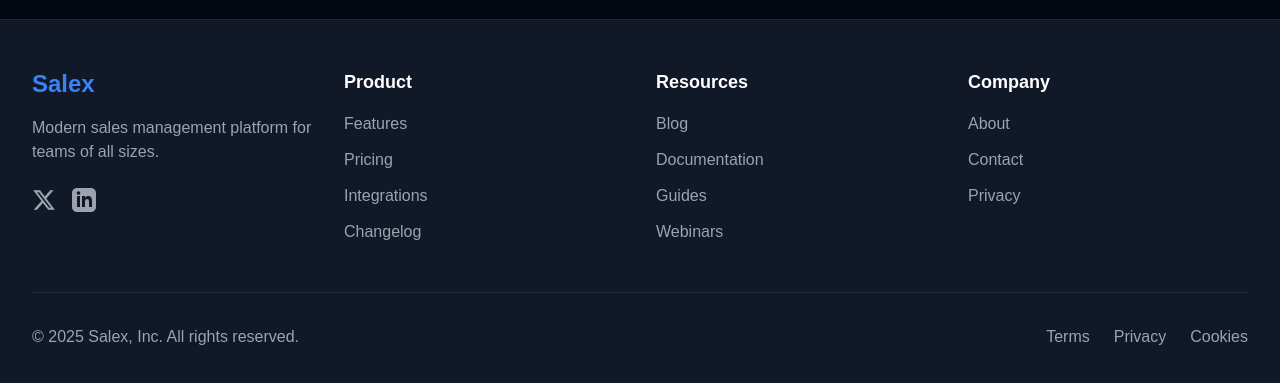
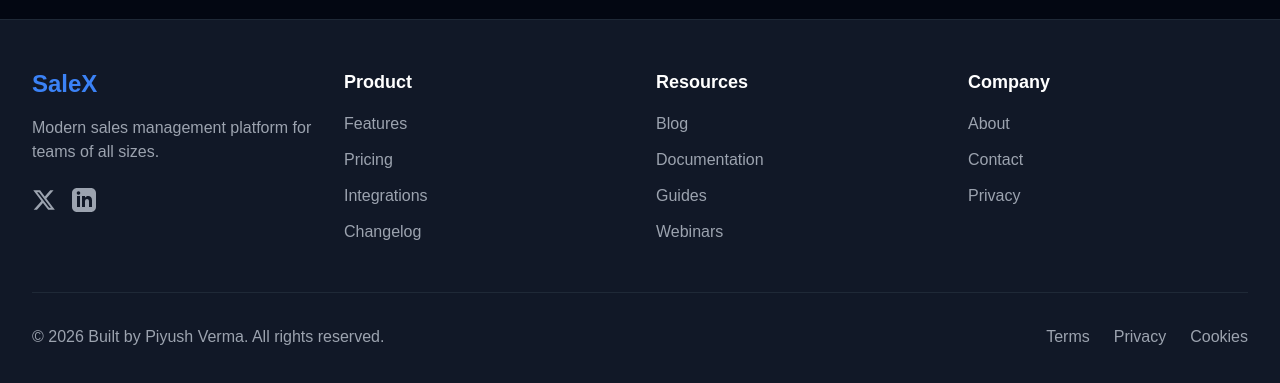
Before and after one commit to Piyushverma-tech/sales-management-app, a Next.js app: page / in a window 1280 px wide. Shown: the part 3844-4227 px from the top of the page. Built offline with nearby package versions, Linux system fonts and the light colour scheme; no server answers.

Commit message:
adding detail context for payments

```diff
--- a/app/dashboard/billing/page.tsx
+++ b/app/dashboard/billing/page.tsx
@@ -328,8 +328,8 @@ export default function BillingPage() {
                     subscription.status === 'active'
                       ? 'text-green-400'
                       : subscription.status === 'trialing'
-                      ? 'text-yellow-400'
-                      : 'text-red-400'
+                        ? 'text-yellow-400'
+                        : 'text-red-400'
                   }`}
                 >
                   {subscription.status.charAt(0).toUpperCase() +
@@ -672,7 +672,7 @@ export default function BillingPage() {
               />
             </svg>
             To test payments, use the test card number 2305 3242 5784 8228,
-            random CVV, any future date
+            random CVV, any future date, any OTP
           </div>
         </div>
       </div>
--- a/app/page.tsx
+++ b/app/page.tsx
@@ -634,7 +634,7 @@ function Footer() {
         <div className="grid grid-cols-2 md:grid-cols-4 gap-8">
           <div className="col-span-2 md:col-span-1">
             <Link href="/" className="text-2xl font-bold text-blue-500">
-              Salex
+              SaleX
             </Link>
             <p className="mt-4 text-gray-400 text-sm sm:text-base">
               Modern sales management platform for teams of all sizes.
@@ -775,7 +775,7 @@ function Footer() {
 
         <div className="mt-8 sm:mt-12 pt-6 sm:pt-8 border-t border-gray-800 flex flex-col md:flex-row justify-between items-center">
           <p className="text-gray-400 text-sm sm:text-base">
-            © 2025 Salex, Inc. All rights reserved.
+            © 2026 Built by Piyush Verma. All rights reserved.
           </p>
           <div className="mt-4 md:mt-0 flex space-x-4 sm:space-x-6">
             <Link
```
